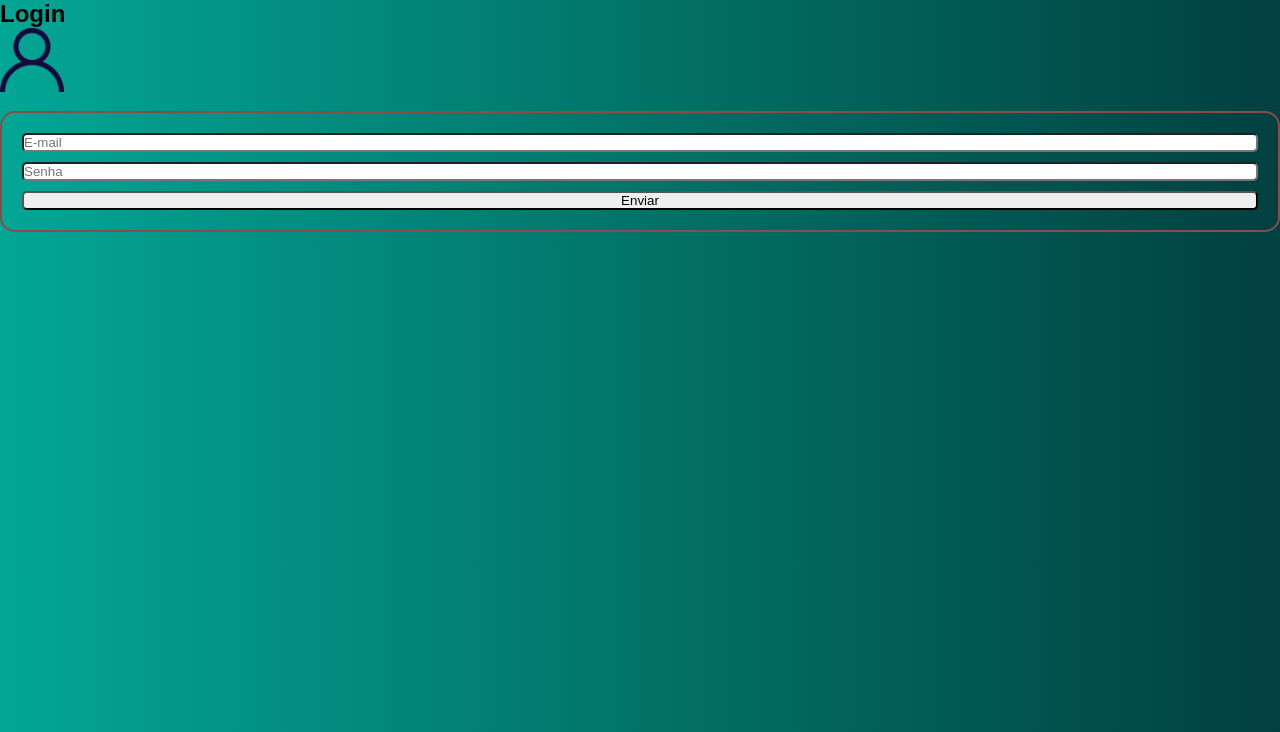
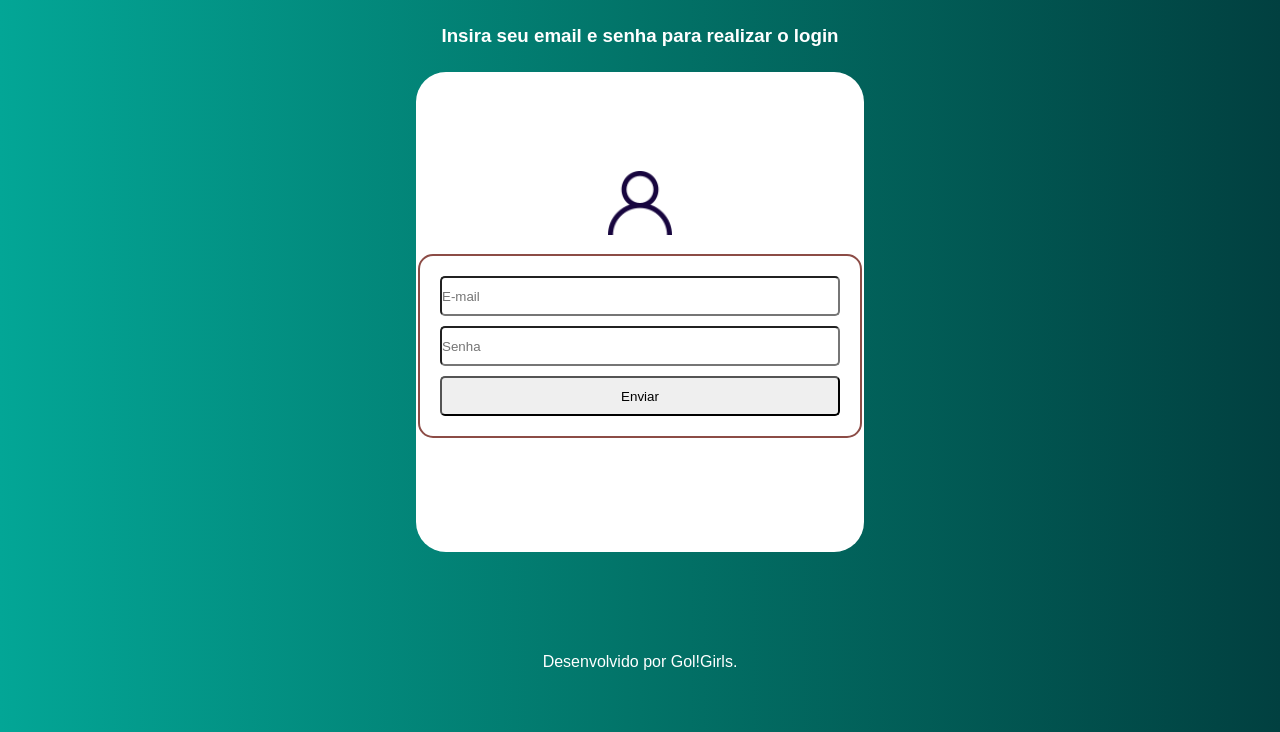
Before and after one commit to robertacsantos/demoday-FutDelas, a Django app: page /login in a window 1280 px wide. Shown: the part 68-800 px from the top of the page. Run offline with Django 3.2, Linux system fonts and the light colour scheme; parts of the project's set-up code (start-up, migrations or seed data) failed here and were passed over.

Commit message:
Estilizar cadastre-se e login

```diff
--- a/funcionalidades/static/css/home.css
+++ b/funcionalidades/static/css/home.css
@@ -14,6 +14,8 @@ header{
 header::after {
     content: "";
     background: url(/static/img/foto.jpg);
+    background-size: 100%;
+    margin: 0 0 36vh 0;
     opacity: 0.5;
     top: 0;
     left: 0;
--- a/funcionalidades/static/css/login.css
+++ b/funcionalidades/static/css/login.css
@@ -1,3 +1,61 @@
 body{
     background-image: linear-gradient(to left, #014040, #027368, #03A696);
 }
+form{
+    display: flex;
+    /* flex-wrap: wrap; */
+    /* justify-content: center; */
+    /* justify-items: center; */
+    /* flex-direction: column; */
+    /* align-items: center; */
+    margin: 15px 0 15px 0;
+}
+form input{
+    height: 5vh;
+    width: 50vh;
+
+}
+.login1{
+    display: flex;
+    justify-content: center;
+    flex-direction: column;
+    align-items: center;
+    width: 35%;
+    height: 60vh;
+    /* margin: 100px 0 0 0; */
+    border-radius: 30px;
+    background-color: white;
+    opacity: -5px;
+}
+.formlogin{
+    display: flex;
+    justify-content: center;
+    flex-wrap: wrap;
+    flex-direction: column;
+    align-content: center;
+}
+
+footer{
+    display: flex;
+    color:white;
+    height: 15vh;
+    justify-content: center;
+    align-items: center;
+    margin: 50px 0 0 0;
+}
+h1{
+    display: flex;
+    color:white;
+    height: 9vh;
+    justify-content: center;
+    align-items: center;
+}
+
+
+/* .inputenv{
+    background-color: #731A44;
+}
+
+.menu p {
+    background-color: whitesmoke;
+} */
--- a/funcionalidades/templates/login.html
+++ b/funcionalidades/templates/login.html
@@ -5,16 +5,25 @@
 
 <link rel="stylesheet" href="{% static 'css/login.css' %}">
 
-
-<h1>Login</h1>
+<section class="formlogin">
+    <h1>Insira seu email e senha para realizar o login</h1>
     <p>{{msg}}</p>
-
+    <div class="login1">
+        <div class="img">
             <img src="{% static 'img/user.png' %}" alt="">
+        </div>
+        <div class="form">
             <form action="/login" method="post">
                 {% csrf_token %}
                 <input type="email" name="email" placeholder="E-mail">
                 <input type="password" name="senha" placeholder="Senha">
                 <input type="submit" value="Enviar">
             </form>
+        </div>
+    </div>
+</section>
+<footer>
+    <p>Desenvolvido por Gol!Girls.</p>
+</footer>
 
 {% endblock %}
```
Also changed, not shown: funcionalidades/static/css/index.css (added, +31 -0 lines), funcionalidades/templates/index.html (+6 -2 lines). Lines whose indentation alone changed are shown as unchanged.
